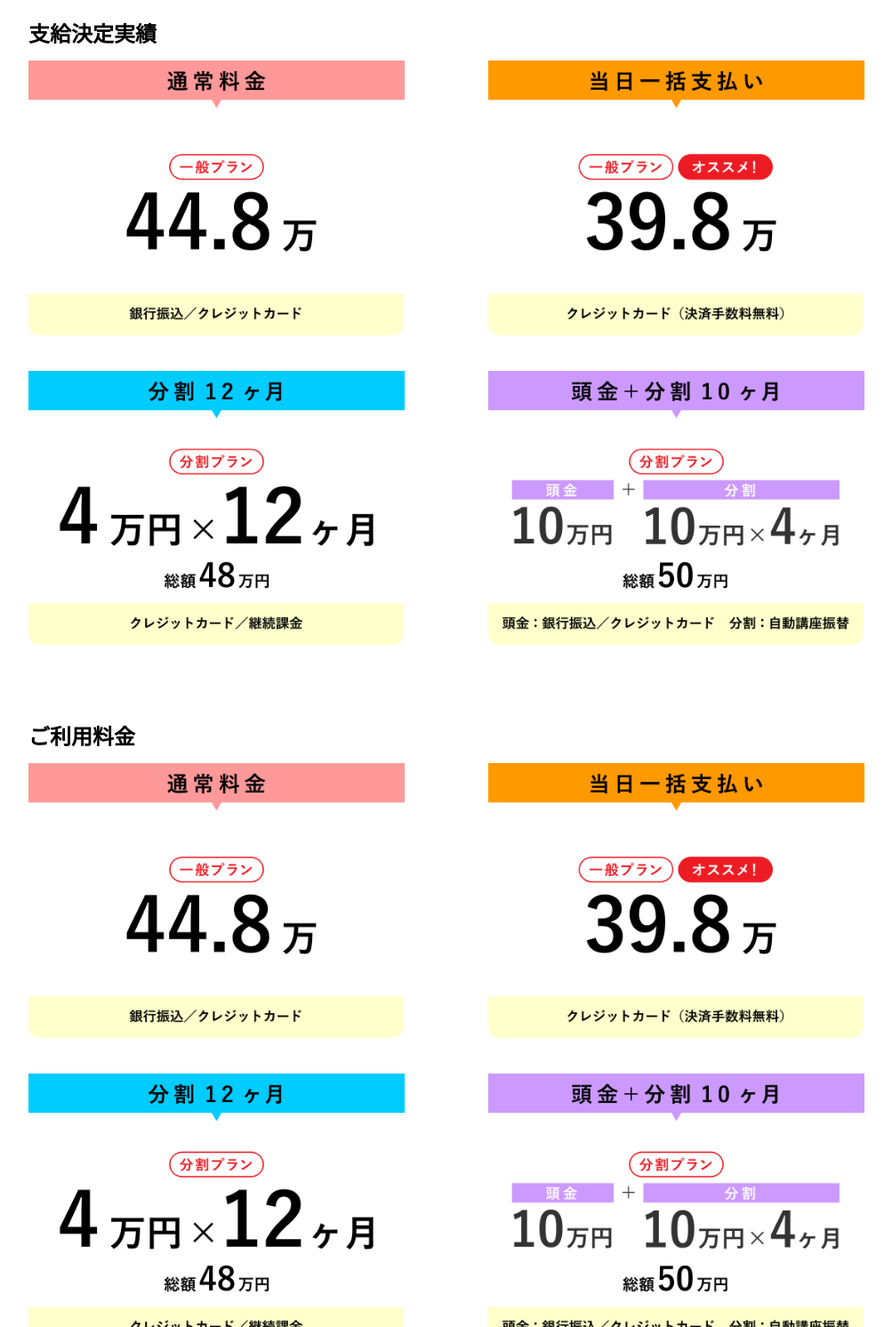
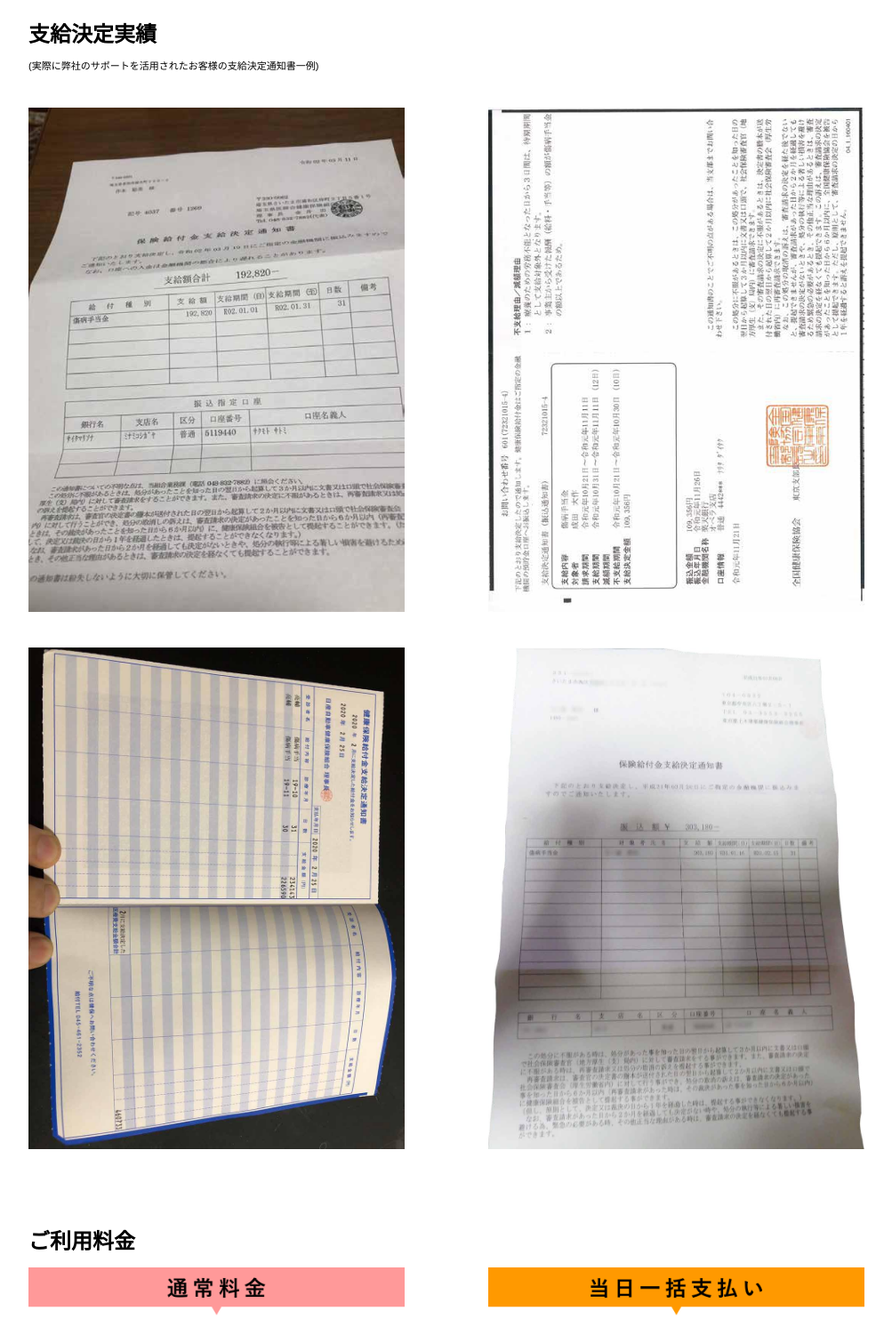
Before and after one commit to Takatomo-Hattori/harete_creed, a plain HTML site: page index.html in a window 1280 px wide. Shown: the part 3540-5032 px from the top of the page at 89% size, without its empty margins (138-1141 px from the left). Drawn offline with nearby package versions, Linux system fonts and the light colour scheme.

Commit message:
second commit

```diff
--- a/index.html
+++ b/index.html
@@ -186,54 +186,32 @@
     <section class="price-section">
       <div class="container">
         <h3 class="price-section__heading">支給決定実績</h3>
+        <p class="price-section__txt">
+          (実際に弊社のサポートを活用されたお客様の支給決定通知書一例)
+        </p>
         <!-- モバイル -->
         <div class="swiper-container mb">
           <div class="swiper-wrapper">
             <div class="swiper-slide">
-              <img
-                class="price-section__img"
-                src="images/スマホ用_料金_1.png"
-                alt=""
-              />
+              <img class="price-section__img" src="images/img1794.jpg" alt="" />
             </div>
             <div class="swiper-slide">
-              <img
-                class="price-section__img"
-                src="images/スマホ用_料金_2.png"
-                alt=""
-              />
+              <img class="price-section__img" src="images/img1800.jpg" alt="" />
             </div>
             <div class="swiper-slide">
-              <img
-                class="price-section__img"
-                src="images/スマホ用_料金_3.png"
-                alt=""
-              />
+              <img class="price-section__img" src="images/img1802.jpg" alt="" />
+            </div>
+            <div class="swiper-slide">
+              <img class="price-section__img" src="images/img1871.jpg" alt="" />
             </div>
           </div>
         </div>
         <!-- pc -->
         <div class="price-section__contents">
-          <img
-            class="price-section__img"
-            src="images/スマホ用_料金_1.png"
-            alt=""
-          />
-          <img
-            class="price-section__img"
-            src="images/スマホ用_料金_2.png"
-            alt=""
-          />
-          <img
-            class="price-section__img"
-            src="images/スマホ用_料金_3.png"
-            alt=""
-          />
-          <img
-            class="price-section__img"
-            src="images/スマホ用_料金_4.png"
-            alt=""
-          />
+          <img class="price-section__img" src="images/img1794.jpg" alt="" />
+          <img class="price-section__img" src="images/img1800.jpg" alt="" />
+          <img class="price-section__img" src="images/img1802.jpg" alt="" />
+          <img class="price-section__img" src="images/img1871.jpg" alt="" />
         </div>
         <h3 class="price-section__heading">ご利用料金</h3>
 
--- a/scss/break_point/_300px.scss
+++ b/scss/break_point/_300px.scss
@@ -211,6 +211,10 @@
     margin-bottom: 15px;
     margin-top: 40px;
   }
+  &__txt {
+    font-size: 1.1rem;
+    margin-bottom: 40px;
+  }
   &__img {
     display: block;
     width: 100%;
```
Also changed, not shown: images/img1794.jpg (added), images/img1800.jpg (added), images/img1802.jpg (added), images/img1871.jpg (added), style.css, 1 other file.
